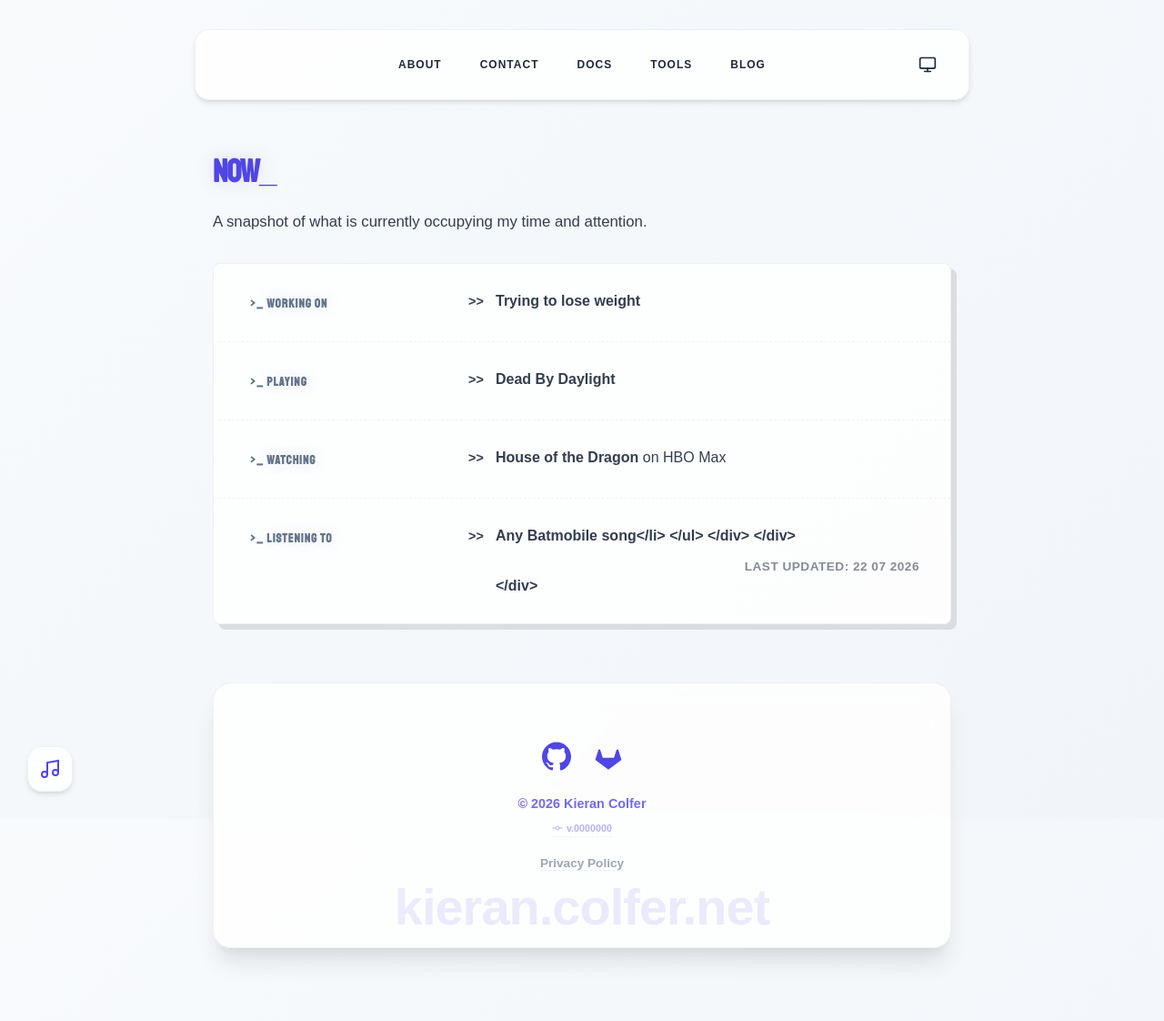
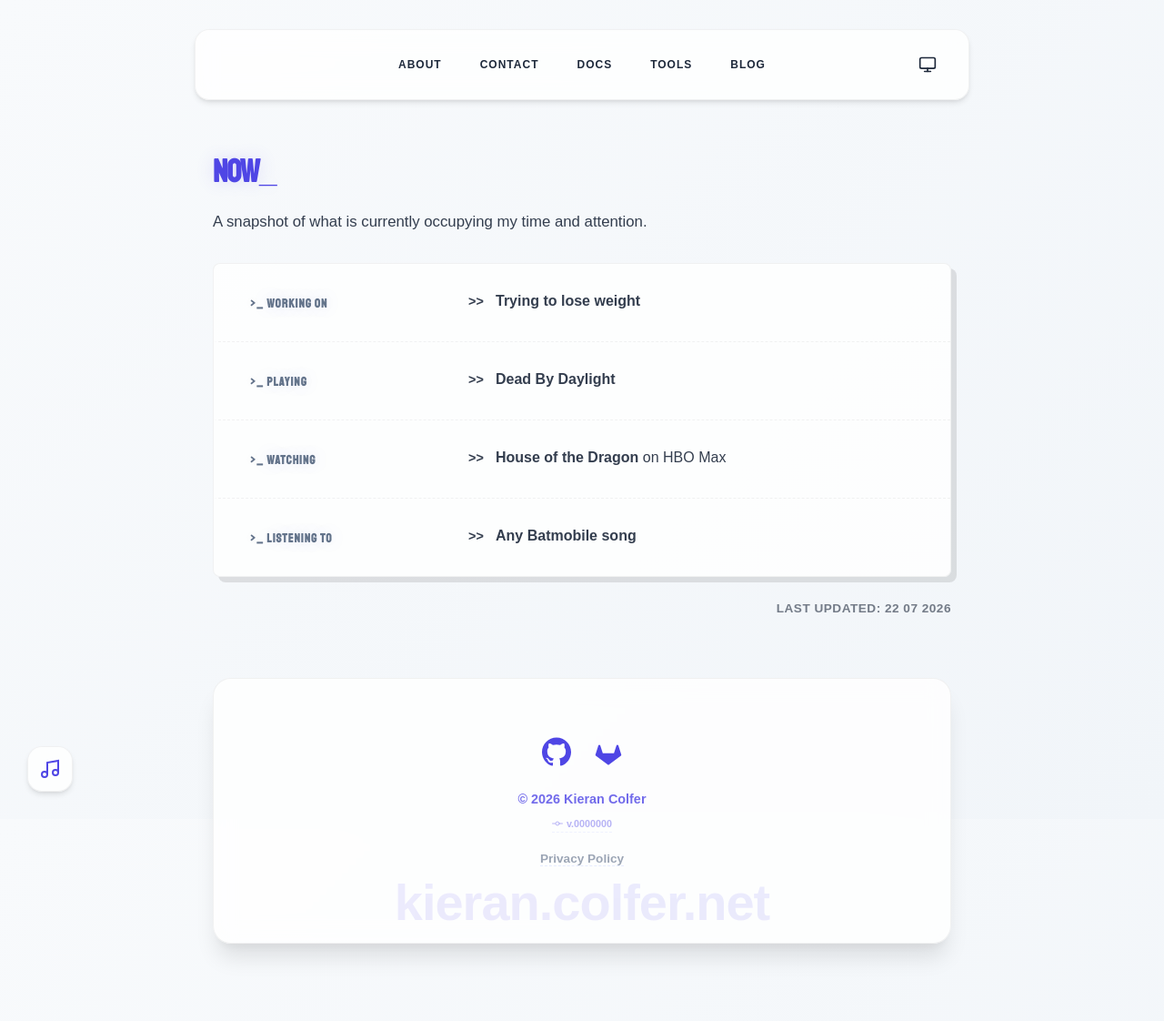
Before and after one commit to PASSK3YS/PASSK3YS.github.io, a Jekyll site: the page built from now.md, in a window 1280 px wide. Shown: the whole page at 91% size. Built offline with Jekyll 4.4.1, drawn with Linux system fonts in a browser that asks for light colours; some web fonts are replaced.

Commit message:
chore: fix error

```diff
--- a/now.md
+++ b/now.md
@@ -162,7 +162,7 @@ h1, h2, h3 {
         <div class="unified-row interactive-row">
             <h3 class="soft-header">>_ Listening to</h3>
             <ul class="hacker-list">
-                <li><strong>Any Batmobile song<strong></li>
+                <li><strong>Any Batmobile song</strong></li>
             </ul>
         </div>
 
```
